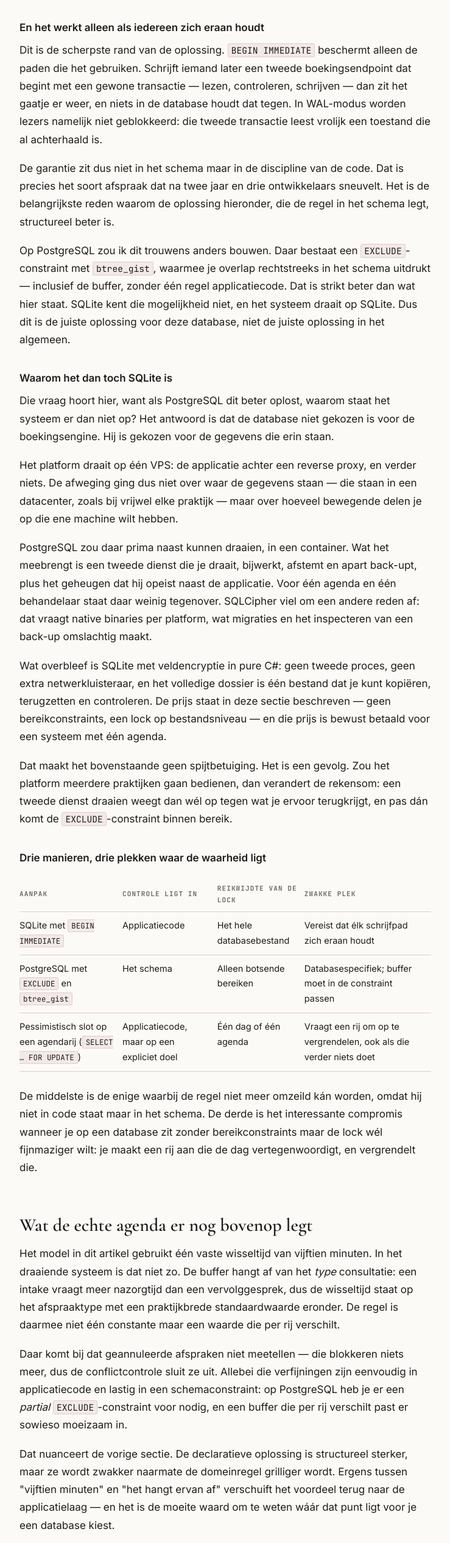
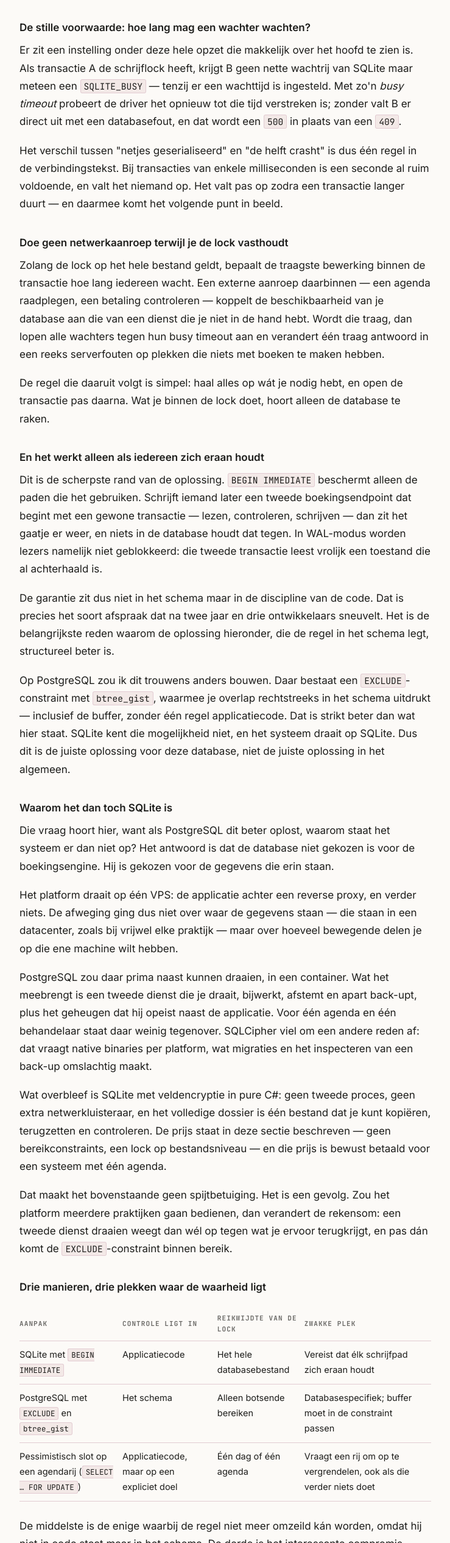
Before and after one commit to GregoryButs/de-verstandhouding-showcase, a plain HTML site: page concurrency.html in a window 1280 px wide. Shown: the part 4044-6575 px from the top of the page at 61% size, without its empty margins (270-1009 px from the left). Drawn offline with nearby package versions, Linux system fonts and the light colour scheme.

Commit message:
docs: corrigeren dat PostgreSQL variabele buffers niet aan zou kunnen
Drie punten uit een technische review verwerkt:

- Onjuist gesteld dat een per rij verschillende buffer moeizaam in een
  schemaconstraint past. Dat kan wel: je slaat het al opgerekte bereik op als
  tstzrange, eventueel als berekende kolom, en de EXCLUDE-constraint met een
  partiele WHERE dekt zowel variabele buffers als annuleringen. De reden om het
  niet zo te doen is operationeel, niet expressief.
- De busy timeout toegevoegd als stille voorwaarde onder de hele opzet: zonder
  wachttijd krijgt een wachtende transactie meteen SQLITE_BUSY, en dat wordt een
  500 in plaats van een 409.
- Daaruit volgend: geen netwerkaanroep binnen de transactie, omdat de traagste
  bewerking binnen de lock bepaalt hoe lang alle anderen wachten.

Plus vastgelegd dat de buffer bewust alleen na de afspraak geldt, niet ervoor.

```diff
--- a/concurrency.html
+++ b/concurrency.html
@@ -348,6 +348,38 @@
     agenda in plaats van per bestand.
   </p>
 
+  <h3>De stille voorwaarde: hoe lang mag een wachter wachten?</h3>
+
+  <p>
+    Er zit een instelling onder deze hele opzet die makkelijk over het hoofd te zien is. Als
+    transactie A de schrijflock heeft, krijgt B geen nette wachtrij van SQLite maar meteen een
+    <code>SQLITE_BUSY</code> — tenzij er een wachttijd is ingesteld. Met zo'n <em>busy timeout</em>
+    probeert de driver het opnieuw tot die tijd verstreken is; zonder valt B er direct uit met een
+    databasefout, en dat wordt een <code>500</code> in plaats van een <code>409</code>.
+  </p>
+
+  <p>
+    Het verschil tussen "netjes geserialiseerd" en "de helft crasht" is dus één regel in de
+    verbindingstekst. Bij transacties van enkele milliseconden is een seconde al ruim voldoende, en
+    valt het niemand op. Het valt pas op zodra een transactie langer duurt — en daarmee komt het
+    volgende punt in beeld.
+  </p>
+
+  <h3>Doe geen netwerkaanroep terwijl je de lock vasthoudt</h3>
+
+  <p>
+    Zolang de lock op het hele bestand geldt, bepaalt de traagste bewerking binnen de transactie
+    hoe lang iedereen wacht. Een externe aanroep daarbinnen — een agenda raadplegen, een betaling
+    controleren — koppelt de beschikbaarheid van je database aan die van een dienst die je niet in
+    de hand hebt. Wordt die traag, dan lopen alle wachters tegen hun busy timeout aan en verandert
+    één traag antwoord in een reeks serverfouten op plekken die niets met boeken te maken hebben.
+  </p>
+
+  <p>
+    De regel die daaruit volgt is simpel: haal alles op wát je nodig hebt, en open de transactie
+    pas daarna. Wat je binnen de lock doet, hoort alleen de database te raken.
+  </p>
+
   <h3>En het werkt alleen als iedereen zich eraan houdt</h3>
 
   <p>
@@ -450,22 +482,30 @@
     systeem is dat niet zo. De buffer hangt af van het <em>type</em> consultatie: een intake vraagt
     meer nazorgtijd dan een vervolggesprek, dus de wisseltijd staat op het afspraaktype met een
     praktijkbrede standaardwaarde eronder. De regel is daarmee niet één constante maar een waarde
-    die per rij verschilt.
+    die per rij verschilt. Wel steeds een buffer <em>ná</em> de afspraak: voorbereidingstijd vooraf
+    wordt bewust niet gehanteerd, want die zou de controle aan beide kanten moeten oprekken en het
+    zoekvenster verdubbelen.
   </p>
 
   <p>
     Daar komt bij dat geannuleerde afspraken niet meetellen — die blokkeren niets meer, dus de
-    conflictcontrole sluit ze uit. Allebei die verfijningen zijn eenvoudig in applicatiecode en
-    lastig in een schemaconstraint: op PostgreSQL heb je er een <em>partial</em>
-    <code>EXCLUDE</code>-constraint voor nodig, en een buffer die per rij verschilt past er sowieso
-    moeizaam in.
+    conflictcontrole sluit ze uit.
   </p>
 
   <p>
-    Dat nuanceert de vorige sectie. De declaratieve oplossing is structureel sterker, maar ze wordt
-    zwakker naarmate de domeinregel grilliger wordt. Ergens tussen "vijftien minuten" en "het hangt
-    ervan af" verschuift het voordeel terug naar de applicatielaag — en het is de moeite waard om te
-    weten wáár dat punt ligt voor je een database kiest.
+    Het zou verleidelijk zijn om te zeggen dat de declaratieve oplossing hierop stukloopt. Dat is
+    niet zo, en het is de moeite waard om precies te zijn. PostgreSQL zet de buffer niet in de
+    constraint maar in het bereik zelf: je slaat een <code>tstzrange</code> op die al is opgerekt
+    met de duur en de wisseltijd van dát afspraaktype, desnoods als berekende kolom. De constraint
+    wordt dan <code>EXCLUDE USING gist (ruimte WITH =, bereik WITH &amp;&amp;) WHERE (status &lt;&gt;
+    'geannuleerd')</code> en dekt allebei de verfijningen in één regel — variabele buffers én
+    annuleringen.
+  </p>
+
+  <p>
+    De reden om het niet zo te doen is dus niet dat het niet kan. Het is dat je er een tweede dienst
+    voor draait, waar de vorige sectie over ging. Dat is een operationeel argument, geen
+    zeggingskrachtargument, en die twee moet je niet door elkaar halen.
   </p>
 
   <h3>Wie kan er eigenlijk een scheve tijd insturen?</h3>
```
